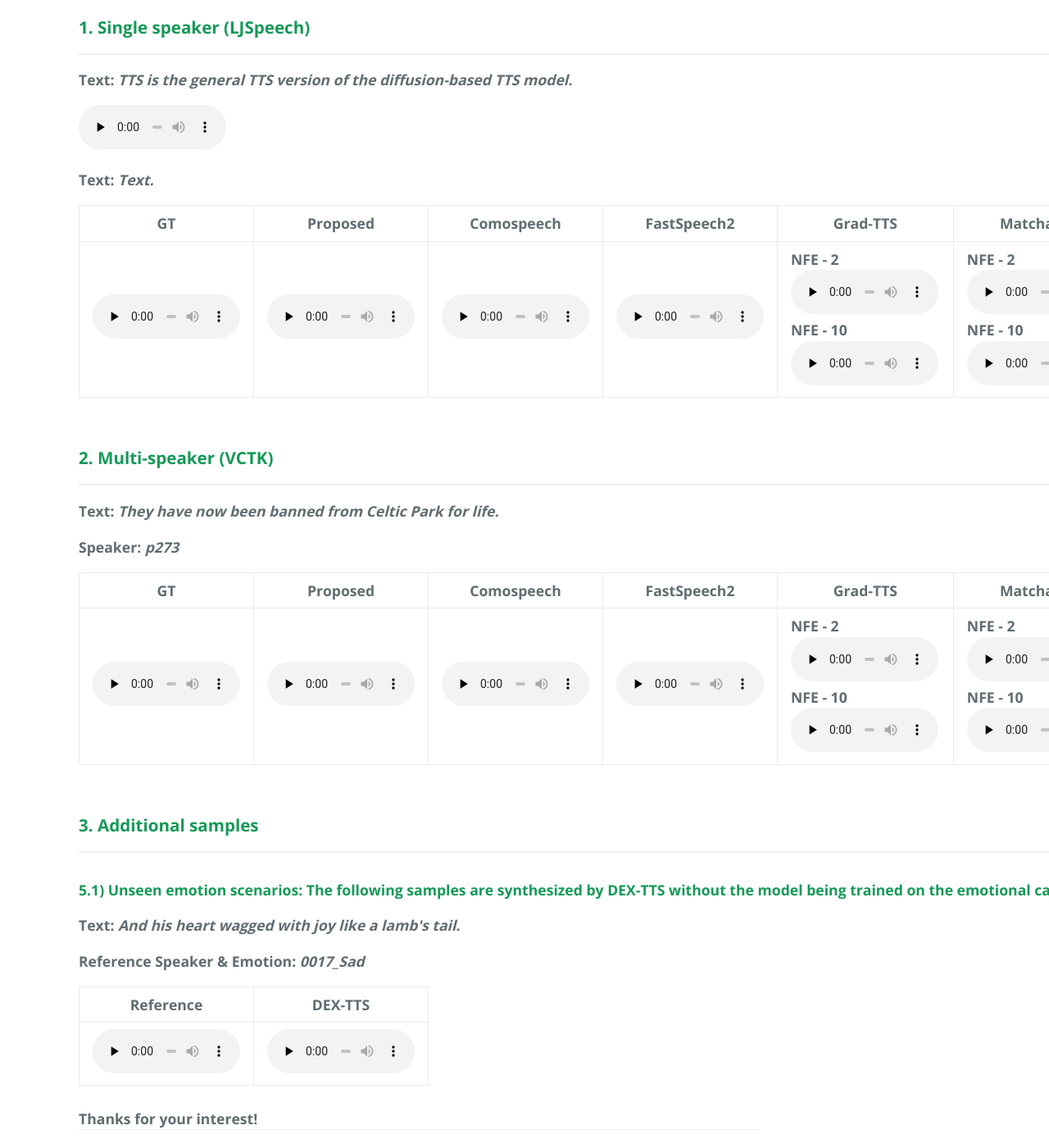
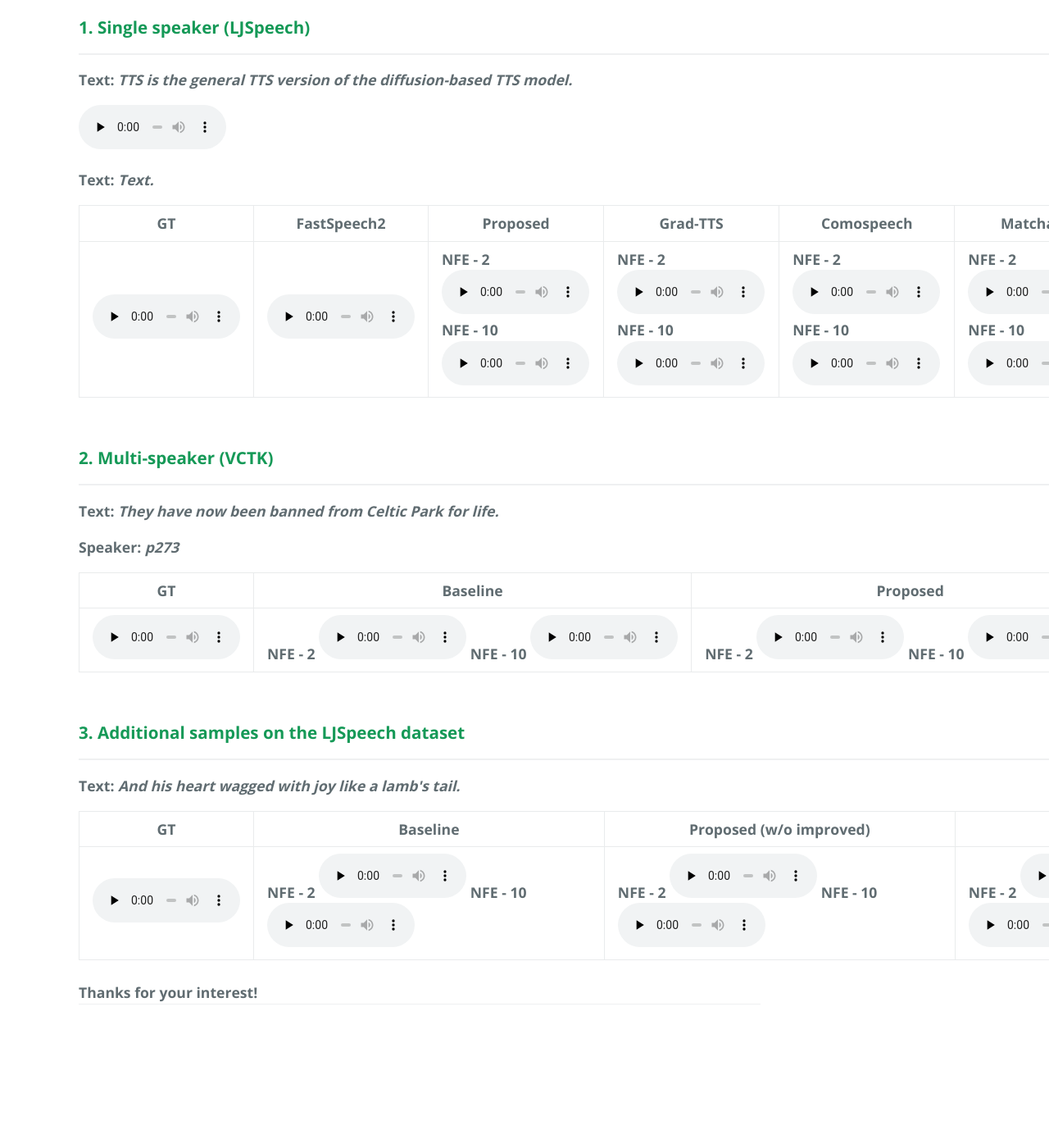
Before and after one commit to tts-demo/rap.github.io, a Jekyll site: the page built from index.md, in a window 1280 px wide and 1400 px high, scrolled down 754 px. Shown: the whole window at 82% size. Built offline with Jekyll 4.4.1, drawn with Linux system fonts in a browser that asks for light colours; after the commit the page ends 2059 px from its top, so only the background shows below that.

Commit message:
Update home.html

```diff
--- a/_layouts/home.html
+++ b/_layouts/home.html
@@ -34,10 +34,10 @@ layout: default
 				<tbody>
 				  <tr>
   					<th>GT</th>
+					<th>FastSpeech2</th>
 					<th>Proposed</th>
+  					<th>Grad-TTS</th>
 					<th>Comospeech</th>
-  					<th>FastSpeech2</th>
-  					<th>Grad-TTS</th>
 				        <th>Matcha-TTS</th>
 					<th>VoiceFlow</th>
 
@@ -49,18 +49,24 @@ layout: default
 						</audio>
 					</td>
   					<td>
-						<audio controls="" preload="none"> NFE - 2
+						<audio controls="" preload="none"> NFE - 1
 							<source src="samples/demo/GE-TTS-LJSpeech/3.1)-GT.wav">
 						</audio>
 					</td>
-  					<td>
-						<audio controls="" preload="none"> NFE - 2
-							<source src="samples/demo/GE-TTS-LJSpeech/3.1)-GT.wav">
+  					<td> NFE - 2
+						<audio controls="" preload="none">
+							<source src="samples/demo/GE-TTS-LJSpeech/3.1)-GeDEX-TTS.wav">
+						</audio> NFE - 10
+						<audio controls="" preload="none">
+							<source src="samples/demo/GE-TTS-LJSpeech/3.1)-GeDEX-TTS.wav">
 						</audio>
 					</td>
-  					<td>
-						<audio controls="" preload="none"> NFE - 1
-							<source src="samples/demo/GE-TTS-LJSpeech/3.1)-GT.wav">
+  					<td> NFE - 2
+						<audio controls="" preload="none">
+							<source src="samples/demo/GE-TTS-LJSpeech/3.1)-GeDEX-TTS.wav">
+						</audio> NFE - 10
+						<audio controls="" preload="none">
+							<source src="samples/demo/GE-TTS-LJSpeech/3.1)-GeDEX-TTS.wav">
 						</audio>
 					</td>
   					<td> NFE - 2
@@ -101,12 +107,8 @@ layout: default
 				<tbody>
 				  <tr>
   					<th>GT</th>
+					<th>Baseline</th>
 					<th>Proposed</th>
-					<th>Comospeech</th>
-  					<th>FastSpeech2</th>
-  					<th>Grad-TTS</th>
-				        <th>Matcha-TTS</th>
-					<th>VoiceFlow</th>
 
 				  </tr>
   				<tr>
@@ -115,18 +117,42 @@ layout: default
 							<source src="samples/demo/GE-TTS-LJSpeech/3.1)-GT.wav">
 						</audio>
 					</td>
-  					<td>
-						<audio controls="" preload="none"> NFE - 2
-							<source src="samples/demo/GE-TTS-LJSpeech/3.1)-GT.wav">
+  					<td> NFE - 2
+						<audio controls="" preload="none">
+							<source src="samples/demo/GE-TTS-LJSpeech/3.1)-GeDEX-TTS.wav">
+						</audio> NFE - 10
+						<audio controls="" preload="none">
+							<source src="samples/demo/GE-TTS-LJSpeech/3.1)-GeDEX-TTS.wav">
 						</audio>
 					</td>
-  					<td>
-						<audio controls="" preload="none"> NFE - 2
-							<source src="samples/demo/GE-TTS-LJSpeech/3.1)-GT.wav">
+  					<td> NFE - 2
+						<audio controls="" preload="none">
+							<source src="samples/demo/GE-TTS-LJSpeech/3.1)-GeDEX-TTS.wav">
+						</audio> NFE - 10
+						<audio controls="" preload="none">
+							<source src="samples/demo/GE-TTS-LJSpeech/3.1)-GeDEX-TTS.wav">
 						</audio>
 					</td>
+				  </tr>
+				</tbody>
+  </table>
+
+  <br>
+  <h3><strong>3. Additional samples on the LJSpeech dataset </h3>
+  <hr>
+
+  <p><b>Text: </b><i>And his heart wagged with joy like a lamb's tail.</i></p>
+  <table>
+				<tbody>
+				  <tr>
+  					<th>GT</th>
+					<th>Baseline</th>
+					<th>Proposed (w/o improved)</th>
+  					<th>Proposed</th>
+				  </tr>
+  				<tr>
   					<td>
-						<audio controls="" preload="none"> NFE - 1
+						<audio controls="" preload="none">
 							<source src="samples/demo/GE-TTS-LJSpeech/3.1)-GT.wav">
 						</audio>
 					</td>
@@ -158,26 +184,6 @@ layout: default
 				</tbody>
   </table>
 
-  <br>
-  <h3><strong>3. Additional samples </h3>
-  <hr>
-
-  <h4><strong>5.1) Unseen emotion scenarios: The following samples are synthesized by DEX-TTS without the model being trained on the emotional category of the reference. </h4>
-  <p><b>Text: </b><i>And his heart wagged with joy like a lamb's tail.</i></p>
-  <p><b>Reference Speaker & Emotion: </b><i>0017_Sad</i></p>
-  <table>
-				<tbody>
-				  <tr>
-  					<th>Reference</th>
-  					<th>DEX-TTS</th>
-				  </tr>
-  				<tr>
-  					<td><audio controls="" preload="none"><source src="samples/demo/EXP-TTS-ESD/5.1.1)-Reference.wav"></audio></td>
-  					<td><audio controls="" preload="none"><source src="samples/demo/EXP-TTS-ESD/5.1.1)-DEX-TTS.wav"></audio></td>
-				  </tr>
-				</tbody>
-  </table>
-
 
   <br>
   Thanks for your interest!
```
